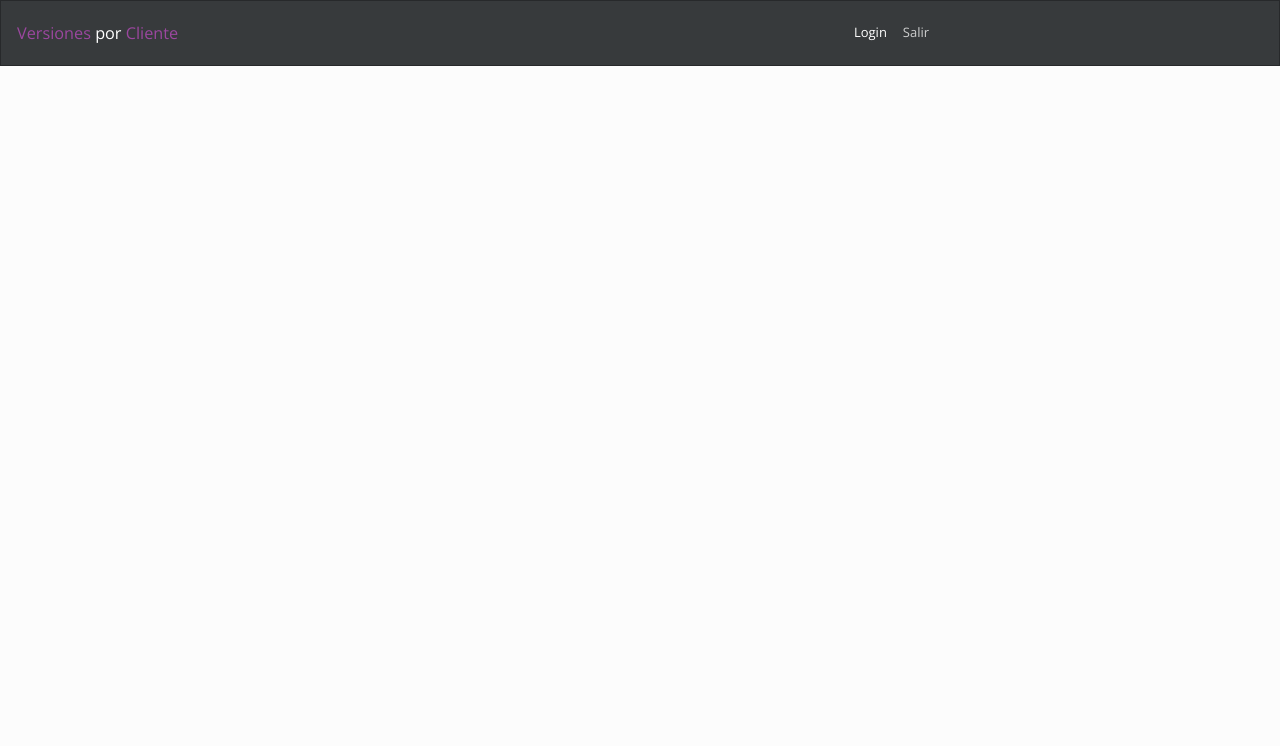
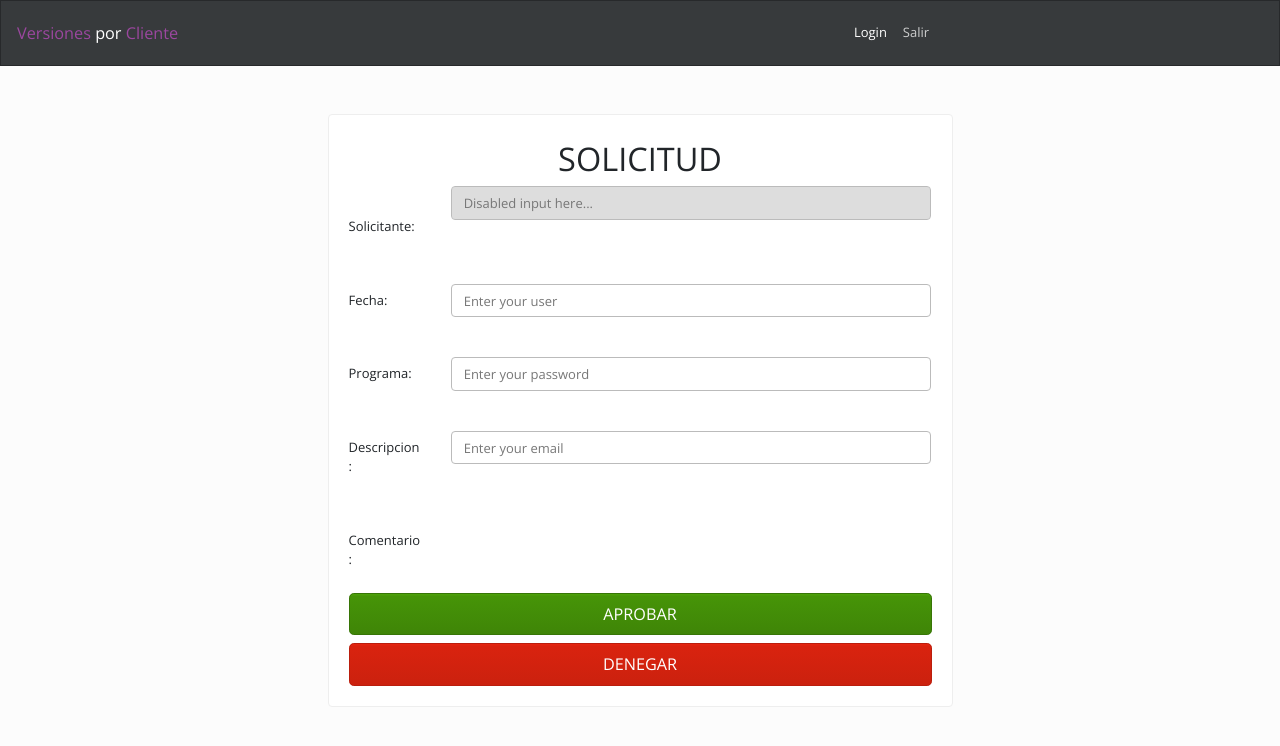
Before and after one commit to AlejandroHdeez/VersionesPorCliente, an Angular app: page /adsolicitud in a window 1280 px wide. Before the commit this address led to /. Shown: the top 746 px of the page. Built offline with nearby package versions, Linux system fonts and the light colour scheme.

Commit message:
Adquisicion de nueva ventana

```diff
--- a/src/app/app-routing.module.ts
+++ b/src/app/app-routing.module.ts
@@ -17,6 +17,7 @@ import { AddSolucionesVerticalesComponent } from './componentes/add-soluciones-v
 import { InfoSolucionesVerticalesComponent } from './componentes/info-soluciones-verticales/info-soluciones-verticales.component';
 import { AddSolicitudComponent } from './componentes/add-solicitud/add-solicitud.component';
 import { SolicitudesComponent } from './componentes/solicitudes/solicitudes.component';
+import { ADSolicitudesComponent } from './componentes/adsolicitudes/adsolicitudes.component';
 
 const routes: Routes = [
   {path: 'home', component: HomePageComponent},
@@ -36,6 +37,7 @@ const routes: Routes = [
   {path: 'infoSoluciones', component: InfoSolucionesVerticalesComponent},
   {path: 'addSolicitud', component: AddSolicitudComponent},
   {path: 'solicitudes', component: SolicitudesComponent},
+  {path: 'adsolicitud', component: ADSolicitudesComponent},
 ];
 
 @NgModule({
--- a/src/app/app.module.ts
+++ b/src/app/app.module.ts
@@ -21,6 +21,7 @@ import { ProductosComponent } from './componentes/productos/productos.component'
 import { RegisterPageComponent } from './componentes/register-page/register-page.component';
 import { SolicitantesComponent } from './componentes/solicitantes/solicitantes.component';
 import { SolicitudesComponent } from './componentes/solicitudes/solicitudes.component';
+import { ADSolicitudesComponent } from './componentes/adsolicitudes/adsolicitudes.component';
 
 @NgModule({
   declarations: [
@@ -42,7 +43,8 @@ import { SolicitudesComponent } from './componentes/solicitudes/solicitudes.comp
     ProductosComponent,
     RegisterPageComponent,
     SolicitantesComponent,
-    SolicitudesComponent
+    SolicitudesComponent,
+    ADSolicitudesComponent
   ],
   imports: [
     BrowserModule,
--- /dev/null
+++ b/src/app/componentes/adsolicitudes/adsolicitudes.component.html
@@ -0,0 +1,42 @@
+<div class="row">
+  <div class="col-md-6 mx-auto mt-5">
+    <div class="card">
+      <div class="card-body">
+        <h1 class="text-center mt-1">SOLICITUD</h1>
+        <form>
+          <div class="form-group row">
+            <label for="staticEmail" class="col-sm-2 col-form-label mt-4">Solicitante:</label>
+            <div class="col-sm-10">
+              <input class="form-control" id="disabledInput" type="text" placeholder="Disabled input here..." disabled="">
+            </div>
+          </div>
+          <div class="form-group row">
+            <label for="staticEmail" class="col-sm-2 col-form-label mt-4">Fecha:</label>
+            <div class="col-sm-10">
+              <input type="email" class="form-control mt-4" id="exampleInputEmail1" aria-describedby="emailHelp" placeholder="Enter your user">
+            </div>
+          </div>
+          <div class="form-group row">
+            <label for="staticEmail" class="col-sm-2 col-form-label mt-4">Programa:</label>
+            <div class="col-sm-10">
+              <input type="password" name="password" id="password" class="form-control mt-4" placeholder="Enter your password">
+            </div>
+          </div>
+          <div class="form-group row">
+              <label for="staticEmail" class="col-sm-2 col-form-label mt-4">Descripcion:</label>
+              <div class="col-sm-10">
+                <input type="email" class="form-control mt-4" id="exampleInputEmail1" aria-describedby="emailHelp" placeholder="Enter your email">
+              </div>
+            </div>
+            <div class="form-group row">
+                <label for="staticEmail" class="col-sm-2 col-form-label mt-4">Comentario:</label>
+                <div class="col-sm-10 mt-4">
+                </div>
+              </div>
+          <button type="button"  class="btn btn-success btn-block btn-lg" (click)="verificar()">APROBAR</button>
+          <button type="button"  class="btn btn-primary btn-block btn-lg" (click)="verificar()">DENEGAR</button>
+        </form>
+      </div>
+    </div>
+  </div>
+</div>
--- /dev/null
+++ b/src/app/componentes/adsolicitudes/adsolicitudes.component.ts
@@ -0,0 +1,15 @@
+import { Component, OnInit } from '@angular/core';
+
+@Component({
+  selector: 'app-adsolicitudes',
+  templateUrl: './adsolicitudes.component.html',
+  styleUrls: ['./adsolicitudes.component.scss']
+})
+export class ADSolicitudesComponent implements OnInit {
+
+  constructor() { }
+
+  ngOnInit() {
+  }
+
+}
--- a/src/app/componentes/solicitudes/solicitudes.component.html
+++ b/src/app/componentes/solicitudes/solicitudes.component.html
@@ -26,7 +26,7 @@
                         <input class="form-control" id="disabledInput" type="text" placeholder="En espera" disabled="">
                     </div>
                   </div>
-                  <button type="button" class="btn btn-outline-secondary btn-block" (click)="verificar3()">Aprobar/Denegar</button>
+                  <button type="button" class="btn btn-outline-secondary btn-block" (click)="verificar()">Aprobar/Denegar</button>
               </div>
             </div>
             <hr class="my-3">
@@ -51,7 +51,7 @@
                           <input class="form-control" id="disabledInput" type="text" placeholder="Aprobada" disabled="">
                       </div>
                     </div>
-                    <button type="button" class="btn btn-outline-success btn-block" (click)="verificar3()">Estado</button>
+                    <button type="button" class="btn btn-outline-success btn-block" (click)="verificar()">Estado</button>
                 </div>
               </div>
               <!-- FORM DE SOLICITUD DENEGADA -->
@@ -72,7 +72,7 @@
                             <input class="form-control" id="disabledInput" type="text" placeholder="Denegada" disabled="">
                         </div>
                       </div>
-                      <button type="button" class="btn btn-outline-primary btn-block" (click)="verificar3()">Estado</button>
+                      <button type="button" class="btn btn-outline-primary btn-block" (click)="verificar()">Estado</button>
                   </div>
                 </div>
               </div>
--- a/src/app/componentes/solicitudes/solicitudes.component.ts
+++ b/src/app/componentes/solicitudes/solicitudes.component.ts
@@ -1,4 +1,5 @@
 import { Component, OnInit } from '@angular/core';
+import { Router } from '@angular/router';
 
 @Component({
   selector: 'app-solicitudes',
@@ -7,9 +8,17 @@ import { Component, OnInit } from '@angular/core';
 })
 export class SolicitudesComponent implements OnInit {
 
-  constructor() { }
+  constructor(private router: Router) { }
 
   ngOnInit() {
   }
 
+  verificar(): void{
+    if(true){
+    this.router.navigate(['/adsolicitud'])
+  }else{
+
+  }
+  }
+
 }
```
Also changed, not shown: angular.json (line endings or trailing spaces), src/app/componentes/adsolicitudes/adsolicitudes.component.scss (added), 1 other file (tests, documents, lock files or other folders).
